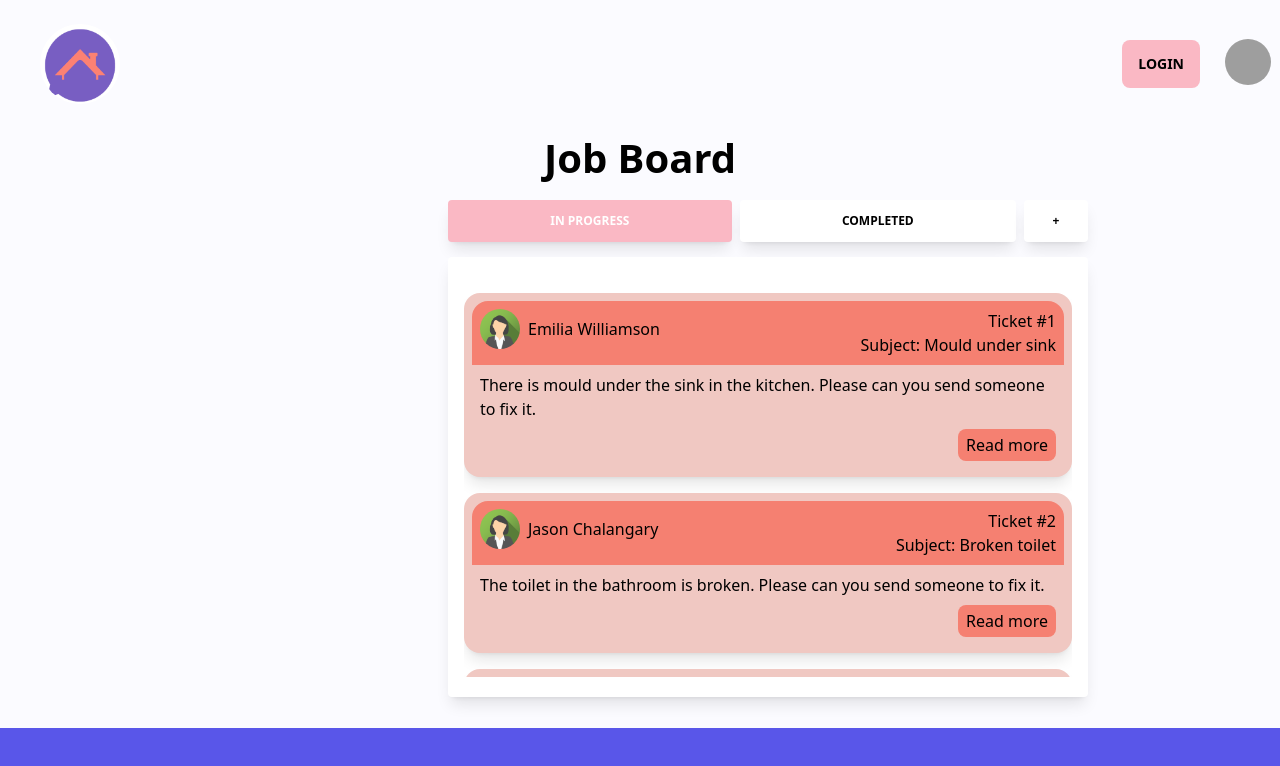
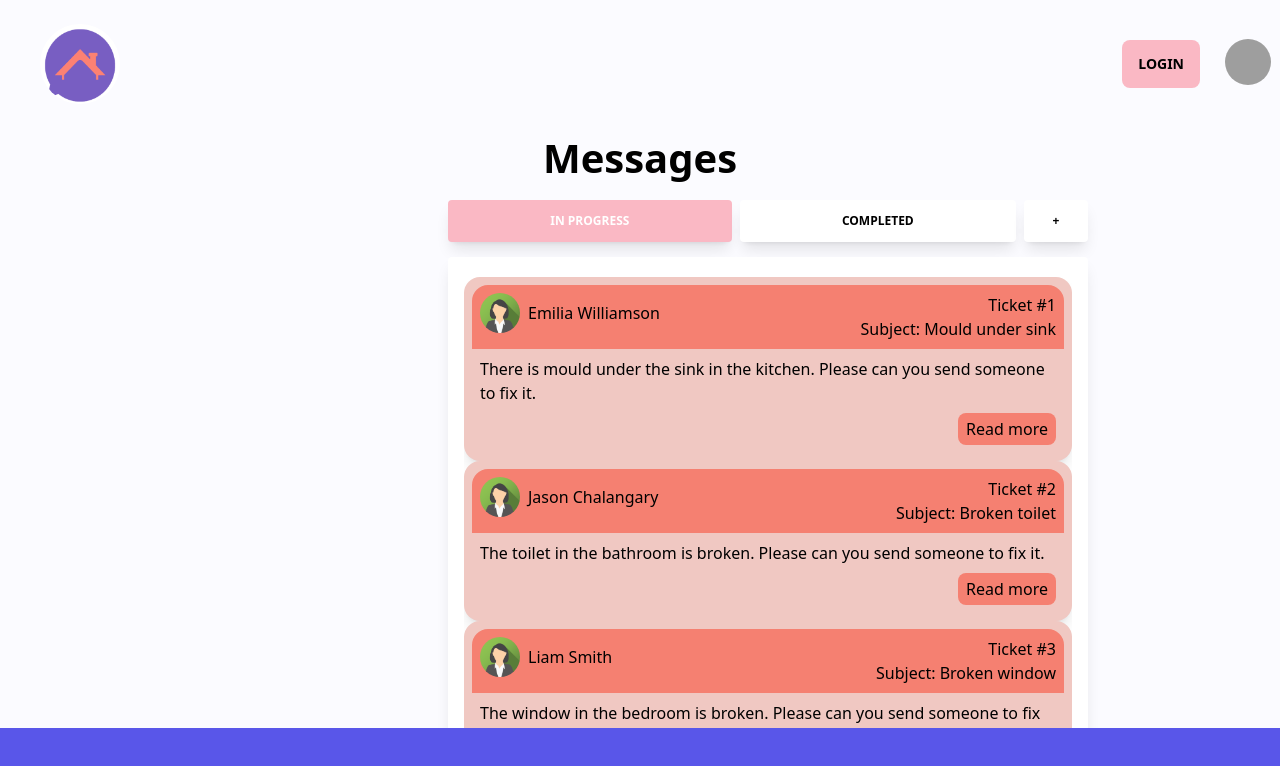
Before and after one commit to SchoolOfCode/bc13_final-project_front-end-git-gud, a Next.js app in the folder letchat/: page /jobboard in a window 1280 px wide. Shown: the top 766 px of the page. Built offline with nearby package versions, Linux system fonts and the light colour scheme; grey boxes are pictures that could not be loaded.

Commit message:
dynamic routing set up

```diff
--- a/letchat/components/Ticket/index.tsx
+++ b/letchat/components/Ticket/index.tsx
@@ -6,6 +6,7 @@ import ContentSection from "../ContentSection";
 import NavigationPoint from "../NavigationPoint";
 import Footer from "../Footer";
 import Link from "next/link";
+
 
 type ticket = {
   id: number;
@@ -18,16 +19,15 @@ type ticket = {
 
 const Ticket = ({ openTicket }: { openTicket: (id: number) => void }) => {
   return (
-      <div className="overflow-y-scroll w-full flex flex-col items-center h-[50vh]">
+    <div className="overflow-y-scroll w-full flex flex-col items-center h-[60vh]">
       {tickets.map((ticket: ticket) => {
         return (
-            <>
-              <article className="mt-4 h-[15rem] flex flex-col w-full p-2 shadow-lg bg-[#F0C8C2] rounded-2xl">
+          <article
+            key={ticket.id}
+            className="h-[15rem] flex flex-col w-full p-2 shadow-lg bg-[#F0C8C2] rounded-2xl"
+          >
             <header className="flex flex-row justify-between p-2 bg-light-hot rounded-t-2xl">
-                  <div
-                    id="ticket-author"
-                    className="flex flex-row align-center"
-                  >
+              <div id="ticket-author" className="flex flex-row align-center">
                 <Image
                   src={avatar}
                   alt="avatar"
@@ -47,17 +47,13 @@ const Ticket = ({ openTicket }: { openTicket: (id: number) => void }) => {
               <div>
                 <p>{ticket.lastMessage}</p>
               </div>
-                  <button
-                    className="bg-light-hot rounded-lg px-2 py-1 mt-2 float-right"
-                    // onClick={() => {
-                    //   openTicket(ticket.id);
-                    // }}
-                  >
+              <Link href={`/jobboard/${ticket.id}`}>
+                <button className="bg-light-hot rounded-lg px-2 py-1 mt-2 float-right">
                   Read more
                 </button>
+              </Link>
             </main>
           </article>
-            </>
         );
       })}
     </div>
--- /dev/null
+++ b/letchat/pages/jobboard.tsx
@@ -0,0 +1,31 @@
+import Head from "next/head";
+import { Inter } from "@next/font/google";
+import Ticket from "../components/Ticket";
+import Content from "../components/Content";
+import NavigationPoint from "../components/NavigationPoint";
+const inter = Inter({ subsets: ["latin"] });
+
+export default function JobBoard() {
+  function openTicket(id: number) {
+    console.log(id);
+  }
+  return (
+    <>
+      <Head>
+        <title>LetChat | Job Board</title>
+        <meta name="description" content="Generated by create next app" />
+        <meta name="viewport" content="width=device-width, initial-scale=1" />
+        <link rel="icon" href="/favicon.ico" />
+      </Head>
+      <main>
+
+        <Content
+          title="Messages"
+          navigation={<NavigationPoint />}
+          central={<Ticket openTicket={openTicket} />}
+        />
+
+      </main>
+    </>
+  );
+}
--- a/letchat/pages/jobboard2.tsx
+++ /dev/null
@@ -1,57 +0,0 @@
-import Head from "next/head";
-import { Inter } from "@next/font/google";
-import Ticket from "../components/Ticket";
-import Content from "../components/Content";
-import NavigationPoint from "../components/NavigationPoint";
-
-import { getAuth } from "firebase/auth";
-import { useAuthState } from "react-firebase-hooks/auth";
-import { useRouter } from "next/router";
-import { initFirebase } from "../firebase/firebaseApp";
-import Link from "next/link";
-
-const inter = Inter({ subsets: ["latin"] });
-
-export default function JobBoard() {
-  initFirebase();
-  const auth = getAuth();
-  const [user, loading] = useAuthState(auth);
-  const router = useRouter();
-  /*   if (!user) {
-    router.push("/login");
-    return <div>Please sign in to continue</div>;
-  } */
-
-  function openTicket(id: number) {
-    console.log(id);
-  }
-  if (user) {
-    return (
-      <>
-        <Head>
-          <title>LetChat | Job Board</title>
-          <meta name="description" content="Generated by create next app" />
-          <meta name="viewport" content="width=device-width, initial-scale=1" />
-          <link rel="icon" href="/favicon.ico" />
-        </Head>
-        <main>
-          <button onClick={() => auth.signOut()}>Firebase LogOut</button>
-
-          <Content
-            title="Messages"
-            navigation={<NavigationPoint />}
-            central={<Ticket openTicket={openTicket} />}
-          />
-        </main>
-      </>
-    );
-  }
-  if (!user) {
-    return (
-      <>
-        <div>You're not logged in</div>
-        <button onClick={() => router.push("/login")}>Back</button>
-      </>
-    );
-  }
-}
```
Lines whose indentation alone changed are shown as unchanged.
